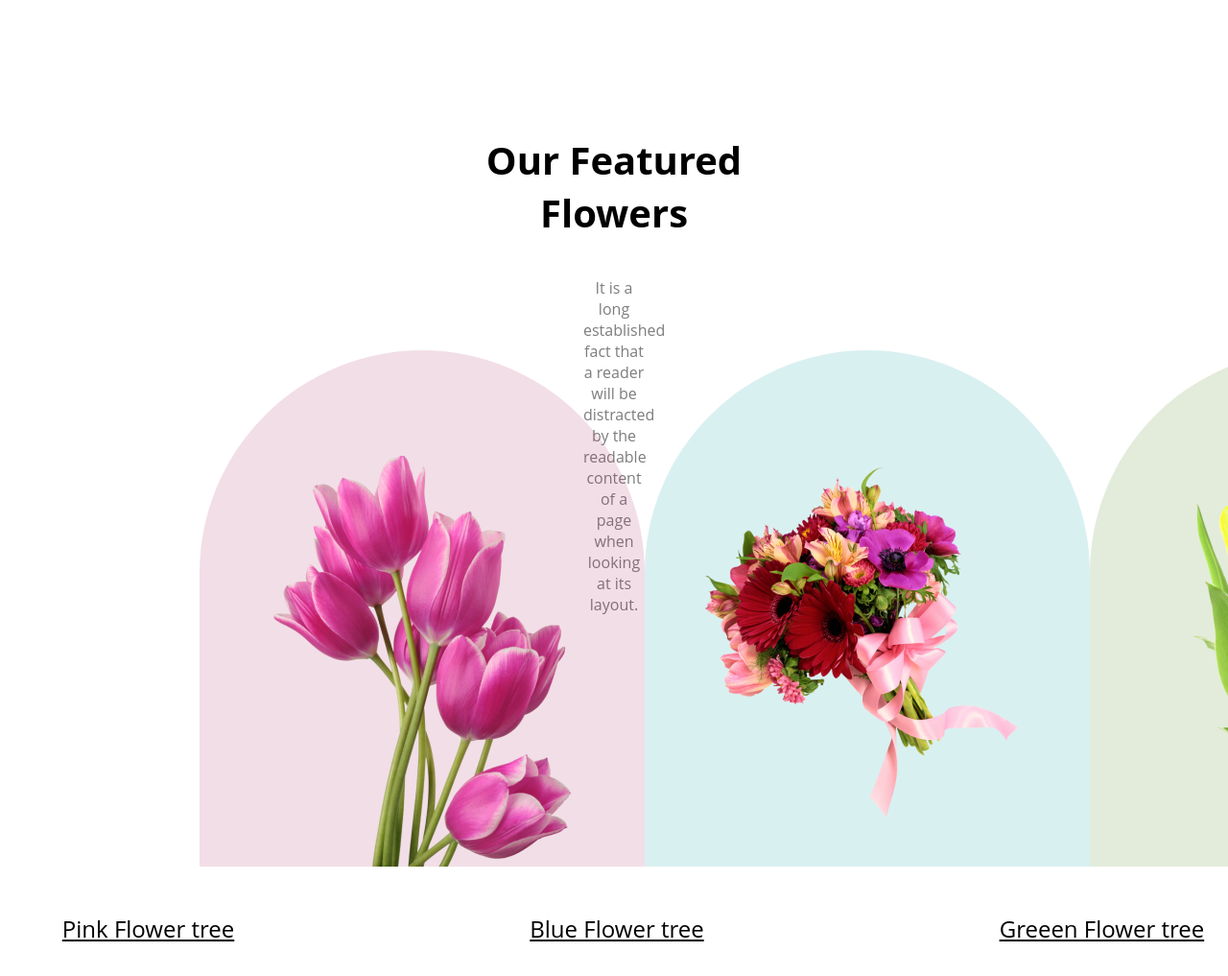
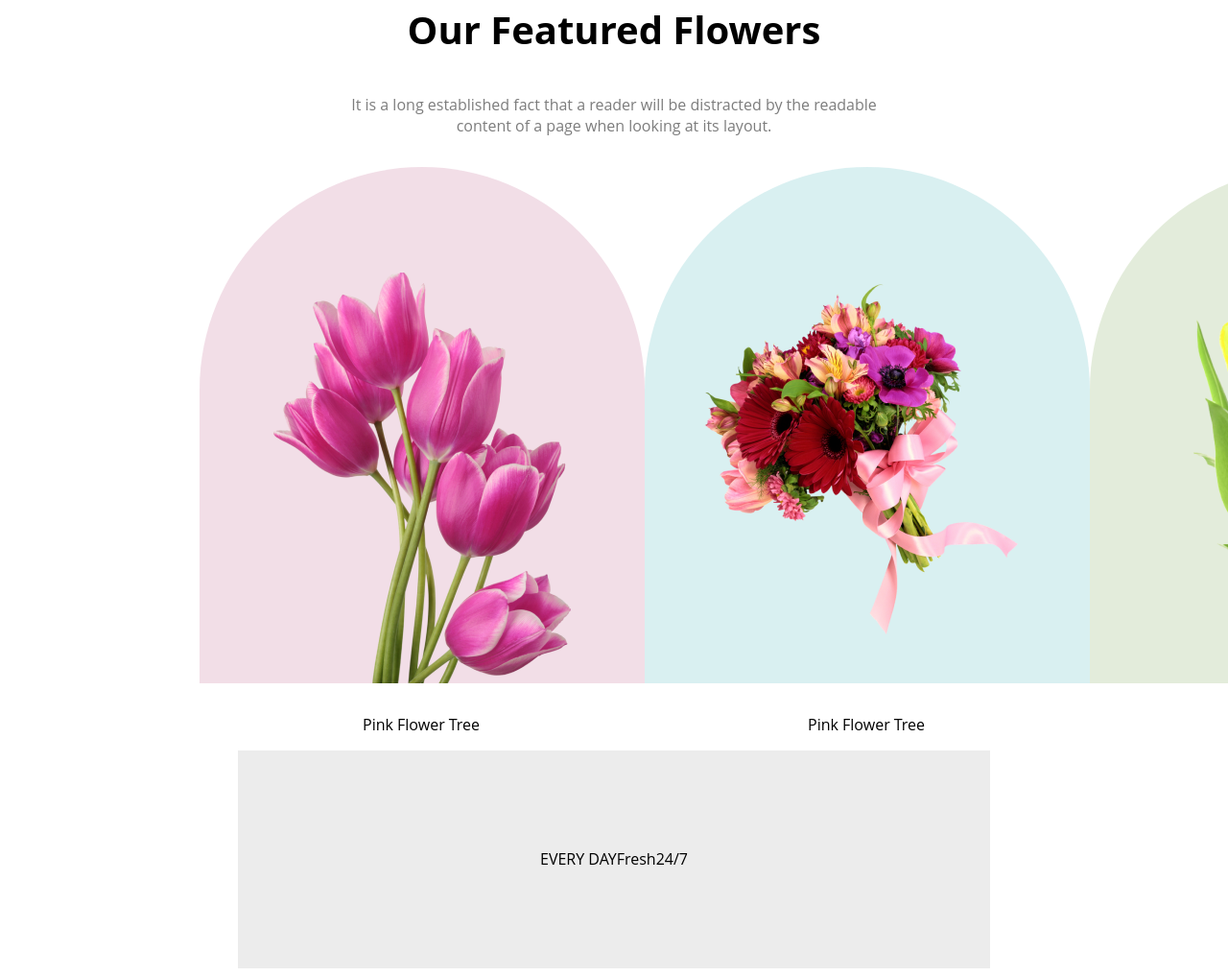
Before and after one commit to asif-hosain/FLOWER-SHOP, a plain HTML site: page index.html in a window 1280 px wide. Shown: the part 1030-2047 px from the top of the page at 96% size. Drawn offline with Linux system fonts and the light colour scheme.

Commit message:
global margin

```diff
--- a/index.html
+++ b/index.html
@@ -30,35 +30,43 @@
         <button class="btn-primary">Shop Now</button>
       </div>
         <img class="banner-pic" src="/images/pngwing 10.png " alt="">
-
-
     </div>
     </header>
     <main>
-        <div class="featured-section">
-          <h3 class="featured-title"> Our Featured Flowers</h3>
-          <p class="featured-p" >It is a long established fact that a reader will be distracted by the readable content of a page when looking at its layout.</p>
+        <div class="featured-section global_margin">
+            <h3 class="featured-title"> Our Featured Flowers</h3>
+            <p class="featured-p" >It is a long established fact that a reader will be distracted by the readable content of a page when looking at its layout.</p>
         </div>
-        <div class="feature-container">
-          <div class="feature-1">
-            <img src="/images/pngwing 6.png" alt="">
-          </div>
+        <div class="feature-container global_margin">
+          <div>
+              <div class="feature-1">
+                <img src="/images/pngwing 6.png" alt="">
+              </div>
+          <p>Pink Flower Tree</p>
+              </div>
+          <div>
           <div class="feature-2">
             <img src="/images/pngwing 5.png" alt="">
           </div>
+          <p>Pink Flower Tree</p>
+        </div>
+        <div>
           <div class="feature-3">
             <img src="/images/pngwing 7.png" alt="">
           </div>
-
+          <p>Pink Flower Tree</p>
         </div>
-        <div class="featured-caption">
-          <ul>
-            <li>Pink Flower tree</li>
-            <li class="caption-a">Blue Flower tree</li>
-            <li>Greeen Flower tree</li>
-          </ul>
+        </div>
+        <div class="features global_margin">
+          <div class="features-details">
+            <div><P>EVERY DAY</P></div>
+            <div><p>Fresh</p></div>
+            <div><p>24/7</p></div>
+          </div>
           </div>
     </main>
-    <footer></footer>
+    <footer>
+
+    </footer>
   </body>
 </html>
--- a/styles.css
+++ b/styles.css
@@ -16,15 +16,16 @@ nav {
 }
 
 .nav-title {
-  font-size: 40px;
+  font-size: 25px;
   font-weight: 800;
   color: #e55473;
+  font-size: 40px;
 }
 
 .btn-primary {
   -webkit-text-fill-color: white;
   background-color: #e55473;
-  font-size: 40px;
+  font-size: 25px;
   border-radius: 10px;
   border: none;
   padding: 20px 43px;
@@ -32,6 +33,7 @@ nav {
 nav ul {
   display: flex;
   align-items: center;
+  font-size: 20px;
 }
 nav li {
   font-size: 30px;
@@ -81,6 +83,9 @@ nav a {
   margin: 176px 450px 0px;
   text-align: center;
 }
+.global_margin{
+margin: 0px 200px;
+}
 
 .featured-title {
   font-size: 40px;
@@ -89,14 +94,14 @@ nav a {
 .featured-p {
   padding: 0px 150px;
   height: 60px;
-  color: rgba(39, 39, 39, 0.60);
+  color: rgba(39, 39, 39, 0.6);
 }
 
 .feature-container {
   display: flex;
   justify-content: space-around;
 
-  margin: 0px 200px;
+
 }
 
 .feature-1 {
@@ -105,7 +110,6 @@ nav a {
   border-radius: 300px 300px 0px 0px;
   background: rgba(167, 33, 98, 0.15);
   margin-bottom: 32px;
-
 }
 .feature-2 {
   width: 464px;
@@ -126,28 +130,39 @@ nav a {
   padding: 110px 77px 0px;
 }
 .feature-2 img {
-  padding:  117px 47px 51px;
+  padding: 117px 47px 51px;
 }
 .feature-3 img {
   padding: 67px 75px 0px;
 }
 
-.featured-caption{
+.featured-caption {
   display: flex;
   justify-content: space-around;
   align-items: center;
 }
 .featured-caption ul {
   display: flex;
-
 }
 .featured-caption li {
   font-size: 24px;
   list-style: none;
-  text-decoration: underline
-
-
+  text-decoration: underline;
 }
-.caption-a{
-  margin: 0px 308px;
+.caption-a {
+  margin: 0px 313px;
 }
+.features{
+  padding:86px 175px 87px 175px;
+  background-color: #ECECEC;
+  margin-left: 240px;
+  margin-right: 240px;
+}
+.features-details{
+  display: flex;
+  justify-content: center;
+  align-items: center;
+}
+.feature-container p{
+  padding-left: 170px;
+}
```
